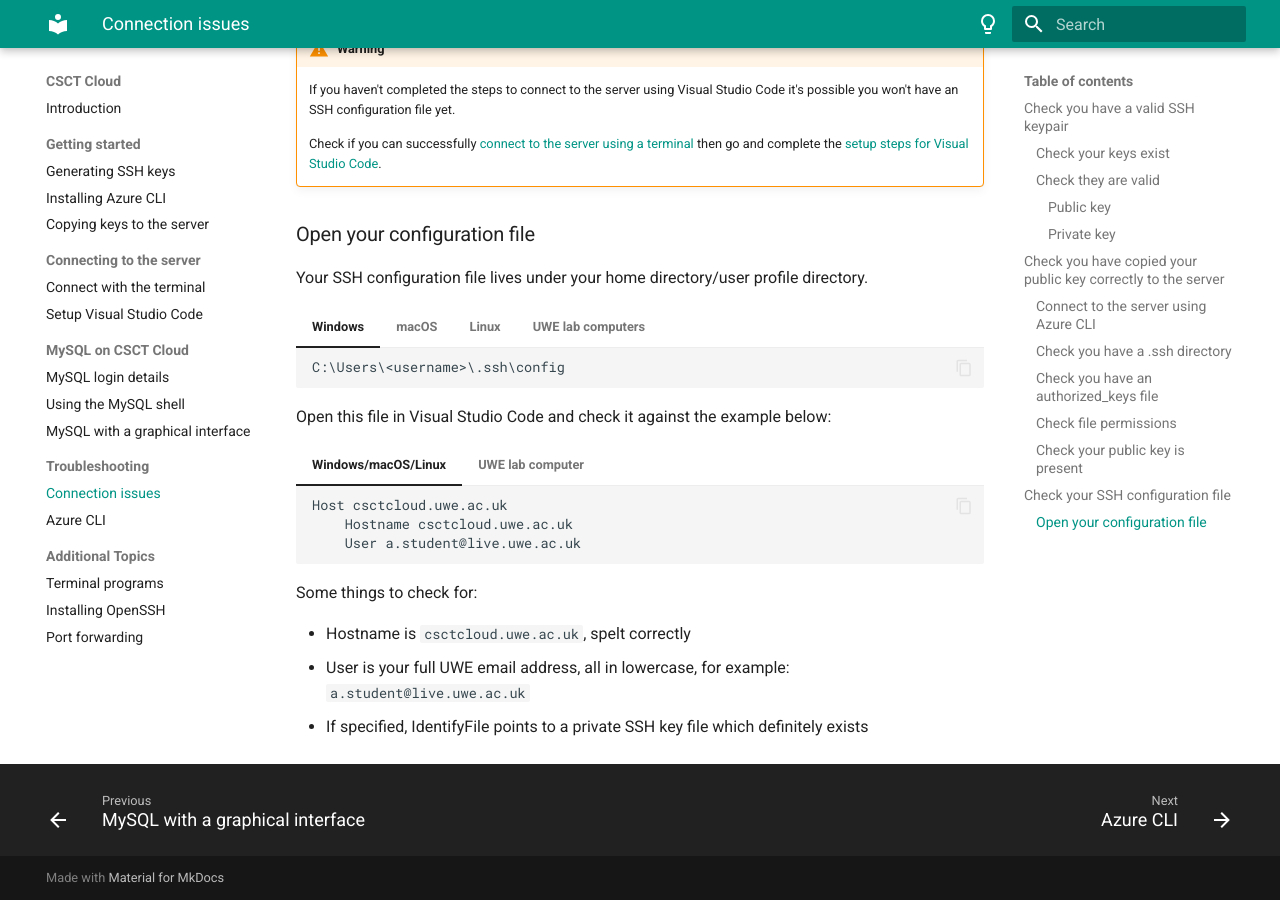
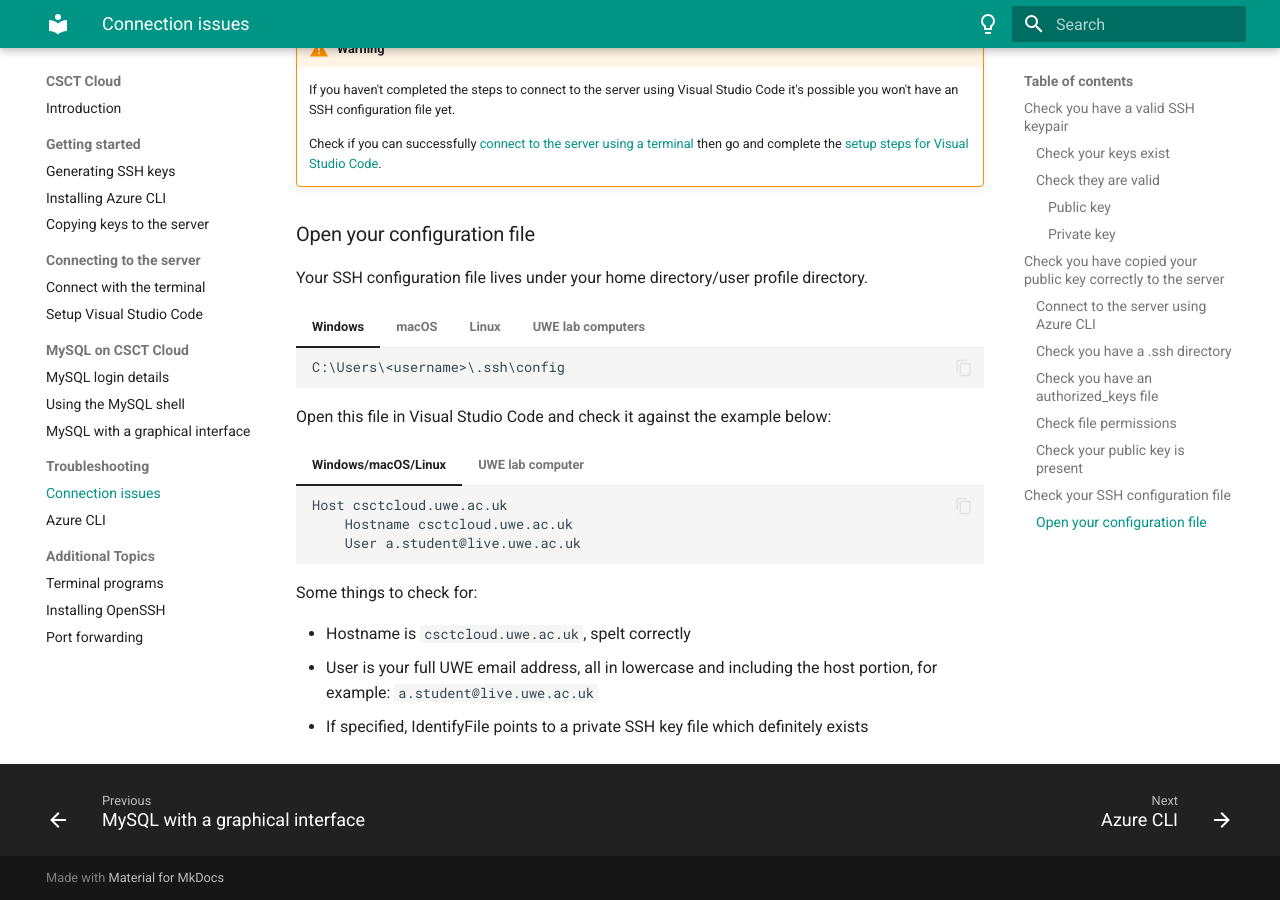
Before and after one commit to csctcloud/csctcloud.github.io, an MkDocs documentation site: the page built from docs/troubleshooting/connecting.md, in a window 1280 px wide and 900 px high, scrolled down 4678 px. Built offline with MkDocs 1.6.1 and Material for MkDocs 9.7.7, drawn with Linux system fonts in a browser that asks for light colours.

Commit message:
more detail

```diff
--- a/docs/troubleshooting/connecting.md
+++ b/docs/troubleshooting/connecting.md
@@ -260,5 +260,5 @@ Open this file in Visual Studio Code and check it against the example below:
 Some things to check for:
 
 * Hostname is `csctcloud.uwe.ac.uk`, spelt correctly
-* User is your full UWE email address, all in lowercase, for example: `a.student@live.uwe.ac.uk`
+* User is your full UWE email address, all in lowercase and including the host portion, for example: `a.student@live.uwe.ac.uk`
 * If specified, IdentifyFile points to a private SSH key file which definitely exists
```
